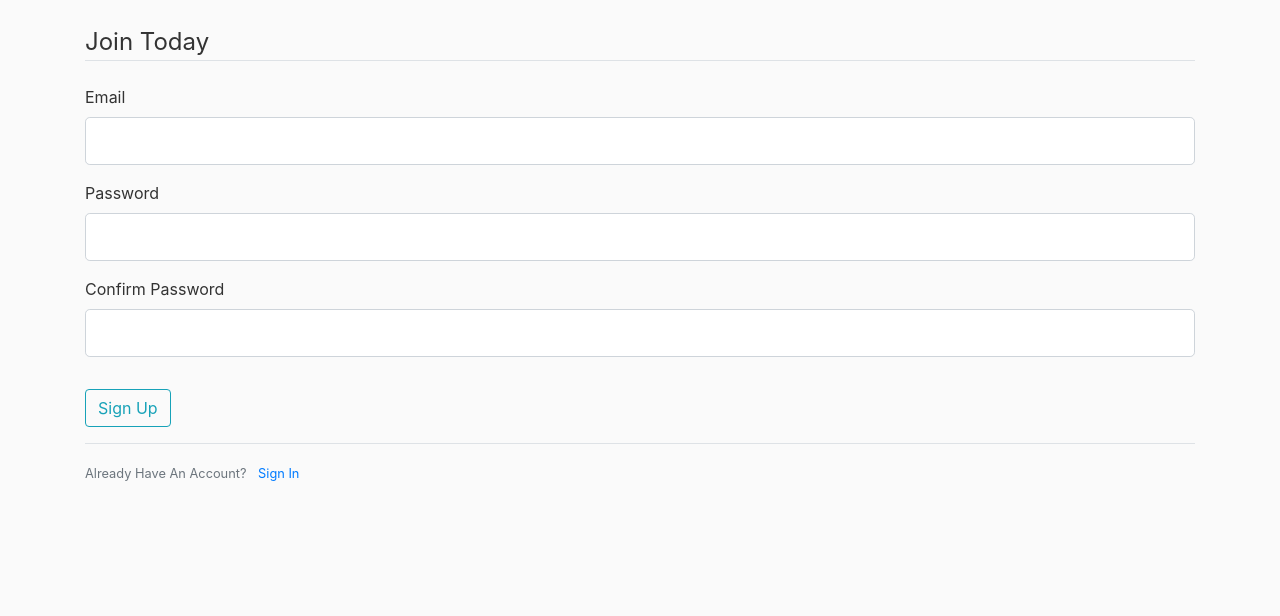
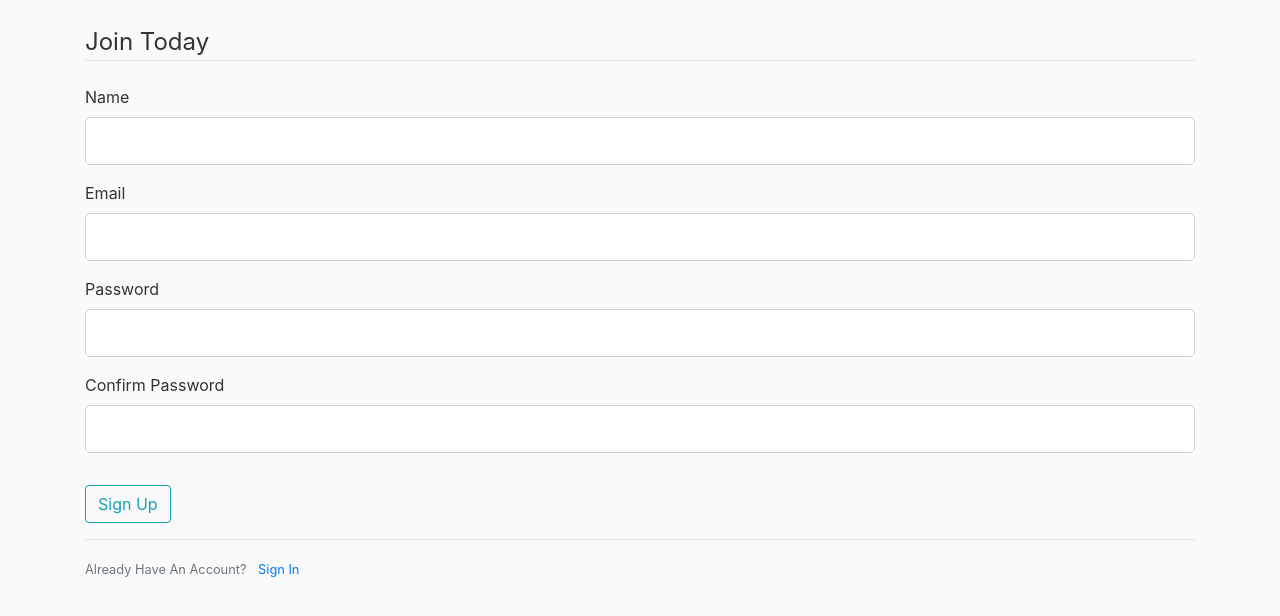
Before and after one commit to prakher1992/weather_portal, a Flask app: page /register in a window 1280 px wide. Shown: the part 56-672 px from the top of the page. Run offline with Flask 3, Linux system fonts and the light colour scheme; some libraries are stand-ins or nearby versions.

Commit message:
user model

```diff
--- a/app.py
+++ b/app.py
@@ -1,9 +1,20 @@
 from flask import Flask, render_template, url_for, flash, redirect
 from forms import RegistrationForm, LoginForm
+from flask_sqlalchemy import SQLAlchemy
 
 app = Flask(__name__)
 app.config['SECRET_KEY'] = '327027639660844979580338508137590406252'
+app.config["SQLALCHEMY_DATABASE_URI"] =  "sqlite:///data.db"
+db = SQLAlchemy(app)
 
+class User(db.Model):
+    id = db.Column(db.Integer, primary_key=True)
+    name = db.Column(db.String(30), nullable=False)
+    email = db.Column(db.String(120), unique=True, nullable=False)
+    password = db.Column(db.String(60), nullable=False)
+
+    def __repr__(self):
+        return f"User('{self.name}', '{self.email}')"
 
 @app.route('/')
 @app.route('/home')
@@ -14,7 +25,7 @@ def home():
 def register():
     form = RegistrationForm()
     if form.validate_on_submit():
-        flash(f'Account created for {form.email.data}!', 'success')
+        flash(f'Account created for {form.name.data}!', 'success')
         return redirect(url_for('home'))
     return render_template('register.html', title='Register', form=form)
 
--- a/forms.py
+++ b/forms.py
@@ -4,6 +4,8 @@ from wtforms.validators import DataRequired, Length, Email, EqualTo
 
 
 class RegistrationForm(FlaskForm):
+    name = StringField('Name',
+                           validators=[DataRequired(), Length(min=2, max=30)])
     email = StringField('Email',
                         validators=[DataRequired(), Email()])
     password = PasswordField('Password', validators=[DataRequired()])
--- a/requirements.txt
+++ b/requirements.txt
@@ -1,3 +1,4 @@
 Flask==2.3.2
 Flask-WTF==1.1.1
 wtforms[email]
+Flask-SQLAlchemy==3.0.5
--- a/templates/register.html
+++ b/templates/register.html
@@ -5,6 +5,20 @@
             {{ form.hidden_tag() }}
             <fieldset class="form-group">
                 <legend class="border-bottom mb-4">Join Today</legend>
+                <div class="form-group">
+                    {{ form.name.label(class="form-control-label") }}
+
+                    {% if form.name.errors %}
+                        {{ form.name(class="form-control form-control-lg is-invalid") }}
+                        <div class="invalid-feedback">
+                            {% for error in form.name.errors %}
+                                <span>{{ error }}</span>
+                            {% endfor %}
+                        </div>
+                    {% else %}
+                        {{ form.name(class="form-control form-control-lg") }}
+                    {% endif %}
+                </div>
                 <div class="form-group">
                     {{ form.email.label(class="form-control-label") }}
                     {% if form.email.errors %}
```
